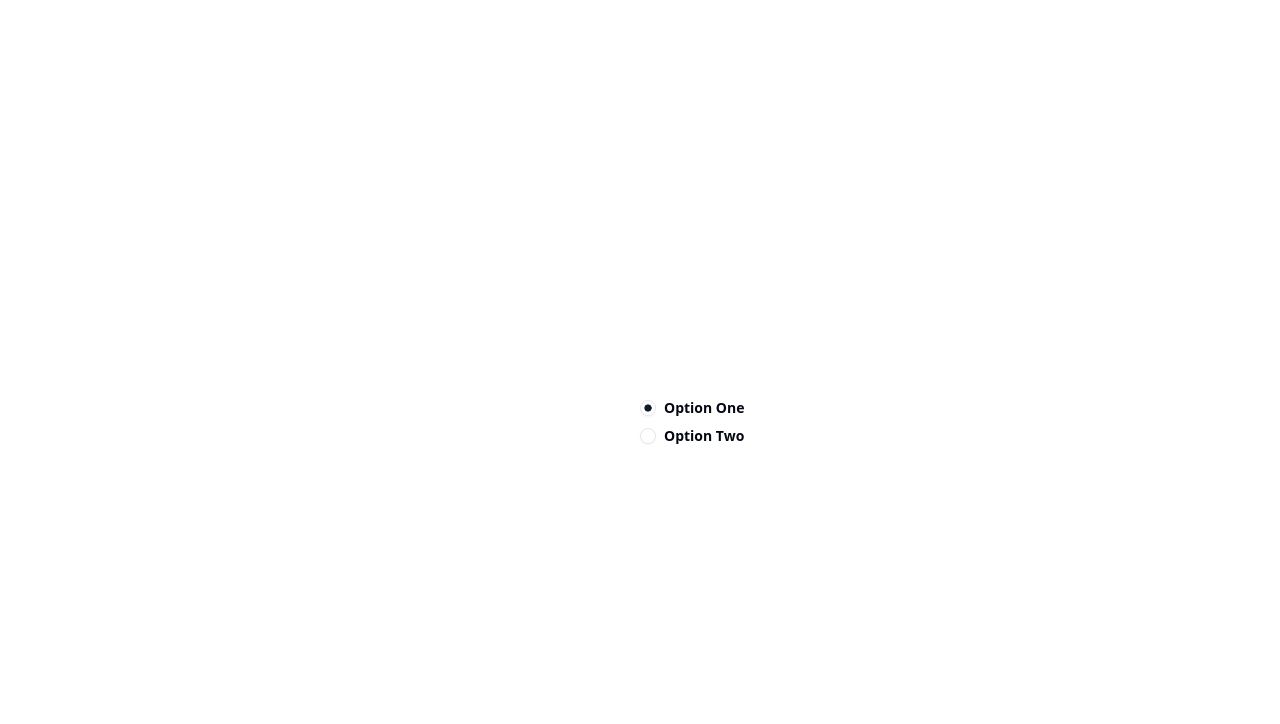
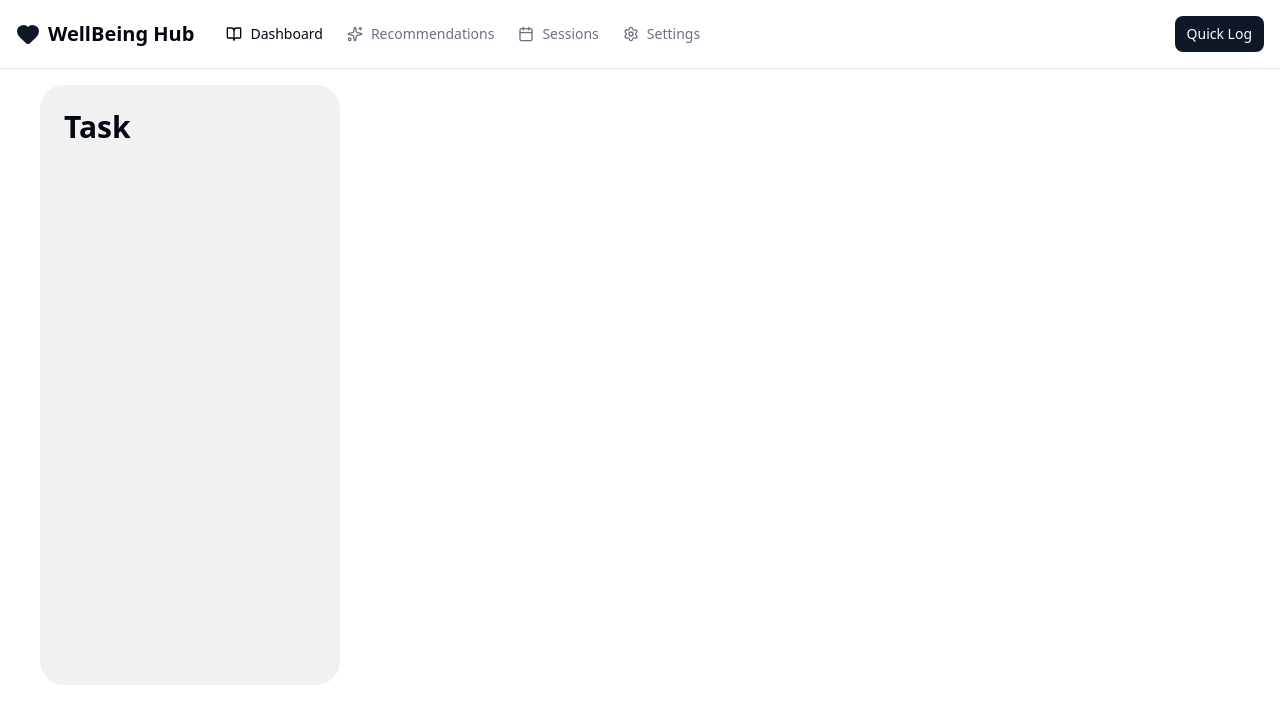
Before and after one commit to alveesarker/Mental-Health-Monitoring-System-Frontend, a React (Vite) app: page / in a window 1280 px wide. Shown: the top 724 px of the page. Built offline with nearby package versions, Linux system fonts and the light colour scheme.

Commit message:
modified

```diff
--- a/package.json
+++ b/package.json
@@ -6,6 +6,7 @@
   "scripts": {
     "dev": "vite",
     "build": "tsc -b && vite build",
+    "start": "react-scripts start --host 0.0.0.0",
     "lint": "eslint .",
     "preview": "vite preview"
   },
--- a/src/App.tsx
+++ b/src/App.tsx
@@ -1,23 +1,18 @@
-import { Label } from "@/components/ui/label";
-import { RadioGroup, RadioGroupItem } from "@/components/ui/radio-group";
+import React from "react";
+import { Header } from "./components/dashboard/header";
+import WhiteBoxWrapper from "./components/ui/Box";
+import Text from "./components/ui/Text";
 
-function App() {
+const App: React.FC = () => {
   return (
     <>
-      <div className="absolute left-[50%] top-[50%] h-[1000px]">
-        <RadioGroup defaultValue="option-one">
-          <div className="flex items-center space-x-2">
-            <RadioGroupItem value="option-one" id="option-one" />
-            <Label htmlFor="option-one">Option One</Label>
-          </div>
-          <div className="flex items-center space-x-2">
-            <RadioGroupItem value="option-two" id="option-two" />
-            <Label htmlFor="option-two">Option Two</Label>
-          </div>
-        </RadioGroup>
-      </div>
+      <Header />
+      {/* Example 1: Wrapping a custom component */}
+      <WhiteBoxWrapper className="w-[300px] h-[600px] bg-[#f1f1f1] ml-10 rounded-3xl">
+        <Text text="Task"/>
+      </WhiteBoxWrapper>
     </>
   );
-}
+};
 
 export default App;
--- /dev/null
+++ b/src/components/dashboard/Dash.tsx
@@ -0,0 +1,10 @@
+const Dash = () => {
+  return (
+    <div>
+      <div className="w-[30%]"></div>
+      <div className=""></div>
+    </div>
+  );
+};
+
+export default Dash;
--- /dev/null
+++ b/src/components/dashboard/header.tsx
@@ -0,0 +1,62 @@
+// import { Button } from "@/components/ui/button";
+import { BookOpen, Calendar, Heart, Settings, Sparkles } from "lucide-react";
+import { Button } from "../ui/button";
+
+export const Header = () => {
+  return (
+    <header className="sticky top-0 z-50 w-full border-b border-border bg-card/95 backdrop-blur supports-[backdrop-filter]:bg-card/80">
+      <div className="container mx-auto px-4 py-4">
+        <div className="flex items-center justify-between">
+          <div className="flex items-center gap-8">
+            <div className="flex items-center gap-2">
+              <Heart className="h-6 w-6 text-primary" fill="currentColor" />
+              <span className="text-xl font-semibold text-foreground">
+                WellBeing Hub
+              </span>
+            </div>
+            <nav className="hidden md:flex items-center gap-6">
+              <a
+                href="#"
+                className="flex items-center gap-2 text-sm font-medium text-foreground transition-colors hover:text-primary"
+              >
+                <BookOpen className="h-4 w-4" />
+                Dashboard
+              </a>
+              <a
+                href="#"
+                className="flex items-center gap-2 text-sm font-medium text-muted-foreground transition-colors hover:text-foreground"
+              >
+                <Sparkles className="h-4 w-4" />
+                Recommendations
+              </a>
+              <a
+                href="#"
+                className="flex items-center gap-2 text-sm font-medium text-muted-foreground transition-colors hover:text-foreground"
+              >
+                <Calendar className="h-4 w-4" />
+                Sessions
+              </a>
+              <a
+                href="#"
+                className="flex items-center gap-2 text-sm font-medium text-muted-foreground transition-colors hover:text-foreground"
+              >
+                <Settings className="h-4 w-4" />
+                Settings
+              </a>
+            </nav>
+          </div>
+          <div className="flex items-center gap-4">
+            {/* <div className="hidden sm:block text-sm text-muted-foreground">
+              Welcome back,{" "}
+              <span className="font-medium text-foreground">Sarah</span>
+            </div> */}
+            <Button size="sm" className="gap-2">
+              {/* <Plus className="h-4 w-4" /> */}
+              Quick Log
+            </Button>
+          </div>
+        </div>
+      </div>
+    </header>
+  );
+};
--- /dev/null
+++ b/src/components/ui/Box.tsx
@@ -0,0 +1,37 @@
+import React from 'react';
+
+// 1. Define the props interface for type safety
+interface WhiteBoxWrapperProps {
+  /** The content to be rendered inside the box (any valid React node) */
+  children: React.ReactNode;
+  /** Optional custom Tailwind classes to override or extend the default style */
+  className?: string;
+  /** Optional inline styles (TypeScript type for CSS-in-JS) */
+  style?: React.CSSProperties;
+}
+
+// 2. The Functional Component with TypeScript
+const WhiteBoxWrapper: React.FC<WhiteBoxWrapperProps> = ({ children, className = '', style }) => {
+
+  // Define the base Tailwind classes for the 'dynamic white box' look.
+  // bg-white: White background
+  // p-6: Padding of 1.5rem (24px)
+  // m-4: Margin of 1rem (16px)
+  // rounded-lg: Large border radius
+  // shadow-xl: Extra large shadow for depth
+  // transition-all: Smooth transition for dynamic effects (like hover)
+  // hover:shadow-2xl: A slightly larger shadow on hover
+  const baseClasses =
+    ' p-6 m-4 transition-all duration-300';
+
+  // Combine base classes with any custom classes passed by the user
+  const combinedClassName = `${baseClasses} ${className}`;
+
+  return (
+    <div className={combinedClassName} style={style}>
+      {children}
+    </div>
+  );
+};
+
+export default WhiteBoxWrapper;
--- /dev/null
+++ b/src/components/ui/Text.tsx
@@ -0,0 +1,13 @@
+
+
+// The argument is an object, and we immediately destructure 'text' from it,
+// while also specifying the type of the expected object's properties.
+const Text = ({ text }: { text: string }) => {
+  return (
+    <div className="text-3xl font-bold font-sans">
+      {text}
+    </div>
+  );
+};
+
+export default Text;
--- /dev/null
+++ b/src/components/ui/button.tsx
@@ -0,0 +1,56 @@
+import { Slot } from "@radix-ui/react-slot";
+import { cva, type VariantProps } from "class-variance-authority";
+import * as React from "react";
+
+import { cn } from "@/lib/utils";
+
+const buttonVariants = cva(
+  "inline-flex items-center justify-center gap-2 whitespace-nowrap rounded-md text-sm font-medium ring-offset-background transition-colors focus-visible:outline-none focus-visible:ring-2 focus-visible:ring-ring focus-visible:ring-offset-2 disabled:pointer-events-none disabled:opacity-50 [&_svg]:pointer-events-none [&_svg]:size-4 [&_svg]:shrink-0",
+  {
+    variants: {
+      variant: {
+        default: "bg-primary text-primary-foreground hover:bg-primary/90",
+        destructive:
+          "bg-destructive text-destructive-foreground hover:bg-destructive/90",
+        outline:
+          "border border-input bg-background hover:bg-accent hover:text-accent-foreground",
+        secondary:
+          "bg-secondary text-secondary-foreground hover:bg-secondary/80",
+        ghost: "hover:bg-accent hover:text-accent-foreground",
+        link: "text-primary underline-offset-4 hover:underline",
+      },
+      size: {
+        default: "h-10 px-4 py-2",
+        sm: "h-9 rounded-md px-3",
+        lg: "h-11 rounded-md px-8",
+        icon: "h-10 w-10",
+      },
+    },
+    defaultVariants: {
+      variant: "default",
+      size: "default",
+    },
+  }
+);
+
+export interface ButtonProps
+  extends React.ButtonHTMLAttributes<HTMLButtonElement>,
+    VariantProps<typeof buttonVariants> {
+  asChild?: boolean;
+}
+
+const Button = React.forwardRef<HTMLButtonElement, ButtonProps>(
+  ({ className, variant, size, asChild = false, ...props }, ref) => {
+    const Comp = asChild ? Slot : "button";
+    return (
+      <Comp
+        className={cn(buttonVariants({ variant, size, className }))}
+        ref={ref}
+        {...props}
+      />
+    );
+  }
+);
+Button.displayName = "Button";
+
+export { Button, buttonVariants };
```
